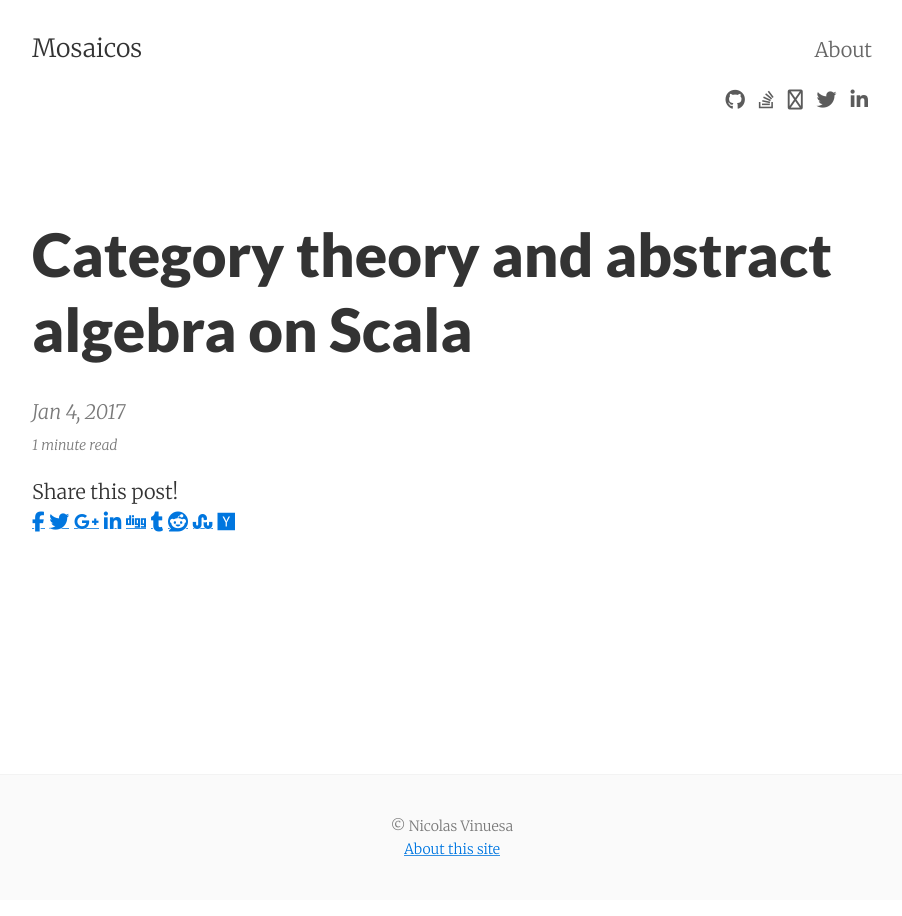
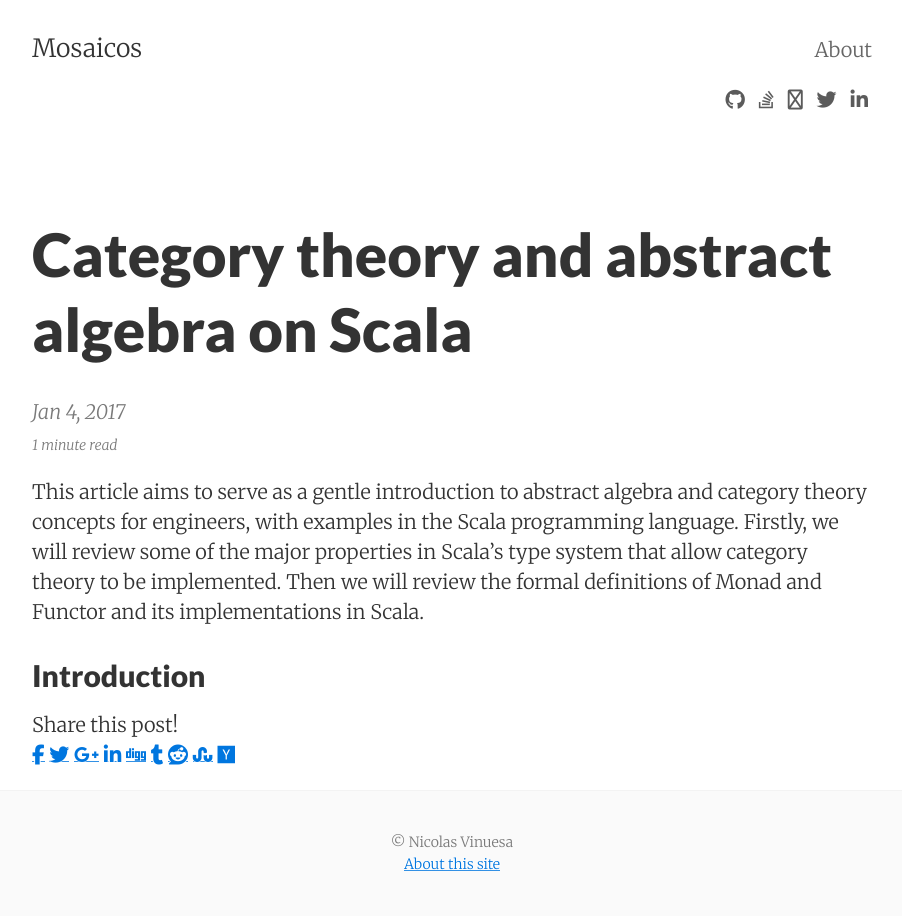
Before and after one commit to nvinuesa/nvinuesa.github.io, a Jekyll site: the page built from _posts/2017-01-04-category-theory-scala.markdown, in a window 1280 px wide. Shown: the whole page, without its empty margins (188-1090 px from the left). Built offline with Jekyll 4.4.1, drawn with Linux system fonts in a browser that asks for light colours; nearby versions of some CDN libraries.

Commit message:
Update 2017-01-04-category-theory-scala.markdown

```diff
--- a/_posts/2017-01-04-category-theory-scala.markdown
+++ b/_posts/2017-01-04-category-theory-scala.markdown
@@ -4,3 +4,7 @@
 date: 2017-01-04T12:19:00.000Z
 categories: blog
 ---
+
+This article aims to serve as a gentle introduction to abstract algebra and category theory concepts for engineers, with examples in the Scala programming language. Firstly, we will review some of the major properties in Scala's type system that allow category theory to be implemented. Then we will review the formal definitions of Monad and Functor and its implementations in Scala.<br>
+
+## Introduction
```
